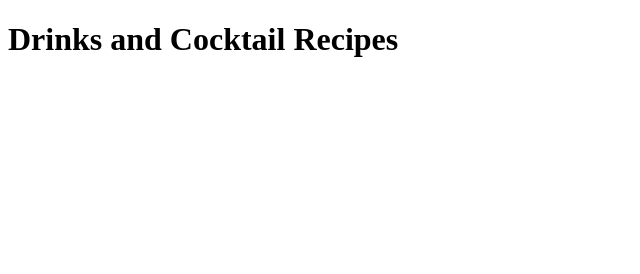
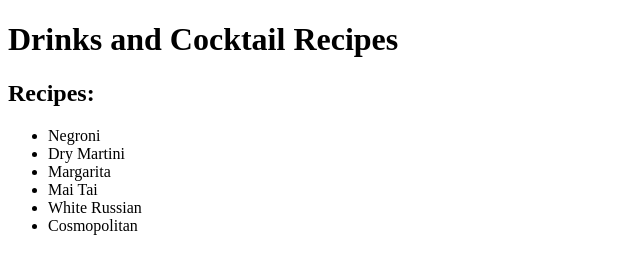
Before and after one commit to Lucas-a-pereira/odin-drink-recipes, a plain HTML site: page index.html in a window 1280 px wide. Shown: the whole page, without its empty margins (0-640 px from the left). Drawn offline with Linux system fonts and the light colour scheme.

Commit message:
Add list of recipes

```diff
--- a/index.html
+++ b/index.html
@@ -7,5 +7,15 @@
 
     <body>
         <h1>Drinks and Cocktail Recipes</h1>
+
+        <h2>Recipes:</h2>
+        <ul>
+            <li>Negroni</li>
+            <li>Dry Martini</li>
+            <li>Margarita</li>
+            <li>Mai Tai</li>
+            <li>White Russian</li>
+            <li>Cosmopolitan</li>
+        </ul>
     </body>
 </html>
```
